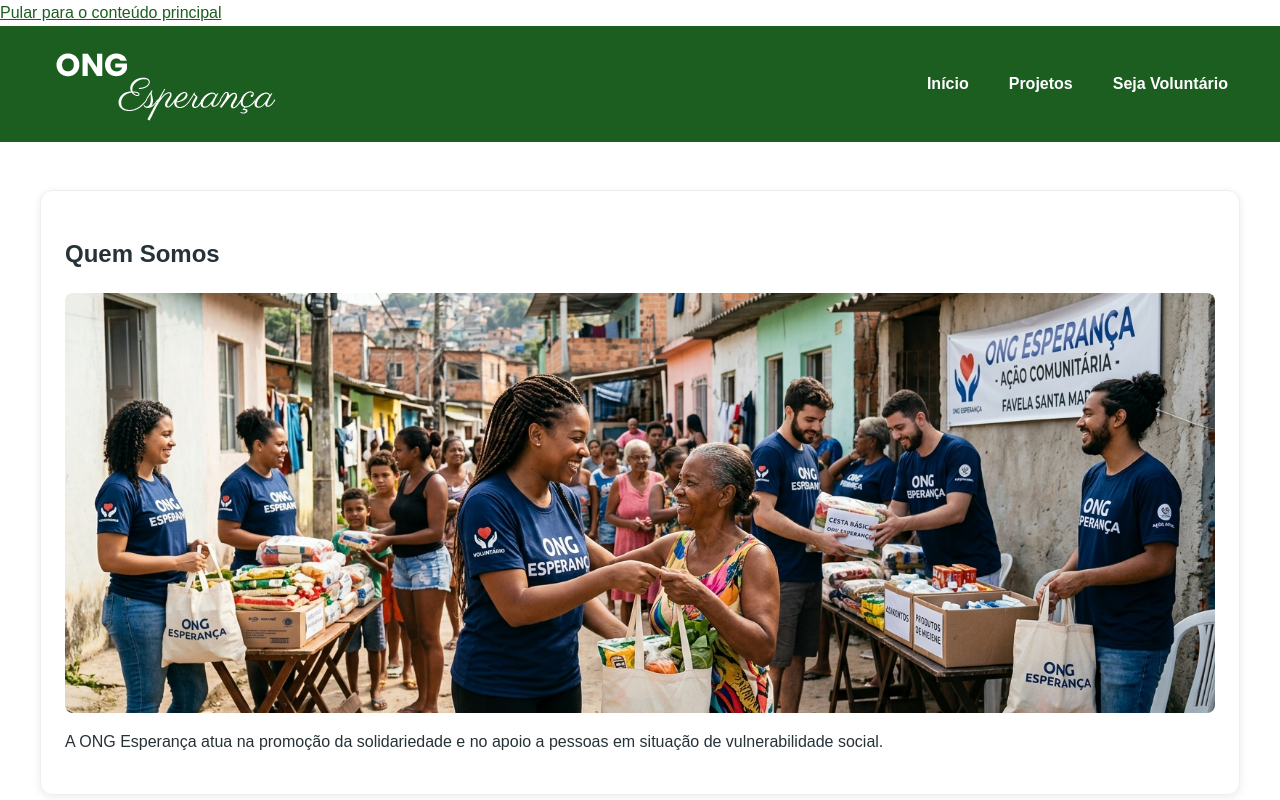
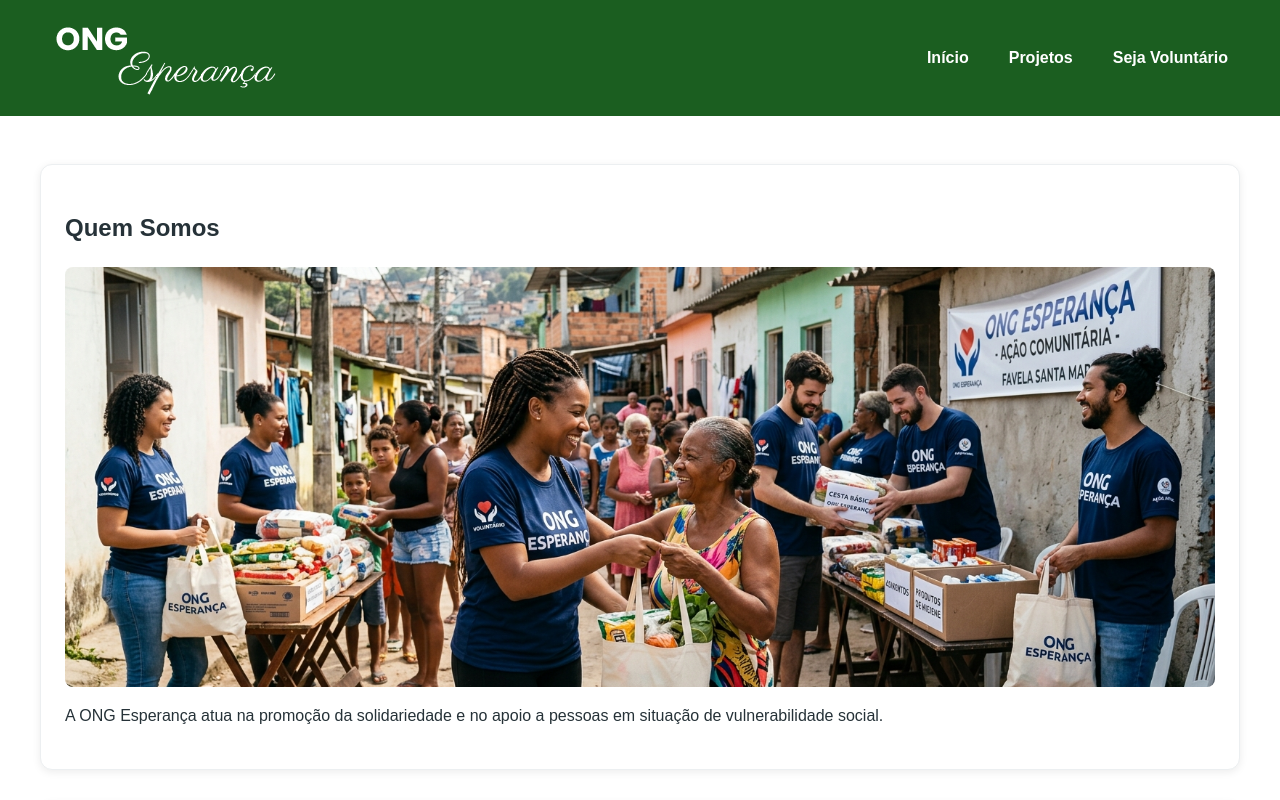
Before and after one commit to natanvilarin/ong-esperanca, a plain HTML site: page index.html in a window 1280 px wide. Shown: the top 800 px of the page. Drawn offline with Linux system fonts and the light colour scheme; some packages are replaced by stand-ins of ours; a script that the page names is missing.

Commit message:
Update style.css

```diff
--- a/style.css
+++ b/style.css
@@ -163,7 +163,7 @@
 }
 
 .menu a:hover {
-    background-color: var(--cor-primaria-clara);
+    background-color: var(--cor-primaria-escura);
     color: var(--cor-fundo);
 }
 
@@ -667,3 +667,25 @@
 .campo-preenchido {
     border-color: var(--cor-sucesso);
 }
+
+.skip-link {
+    position: absolute;
+    top: -100px;
+    left: var(--espaco-4);
+    z-index: 3000;
+
+    padding: var(--espaco-2) var(--espaco-4);
+
+    background-color: var(--cor-fundo);
+    color: var(--cor-neutra-escura);
+
+    border: 2px solid var(--cor-foco);
+    border-radius: 0.375rem;
+
+    text-decoration: none;
+    font-weight: 700;
+}
+
+.skip-link:focus {
+    top: var(--espaco-2);
+}
```
